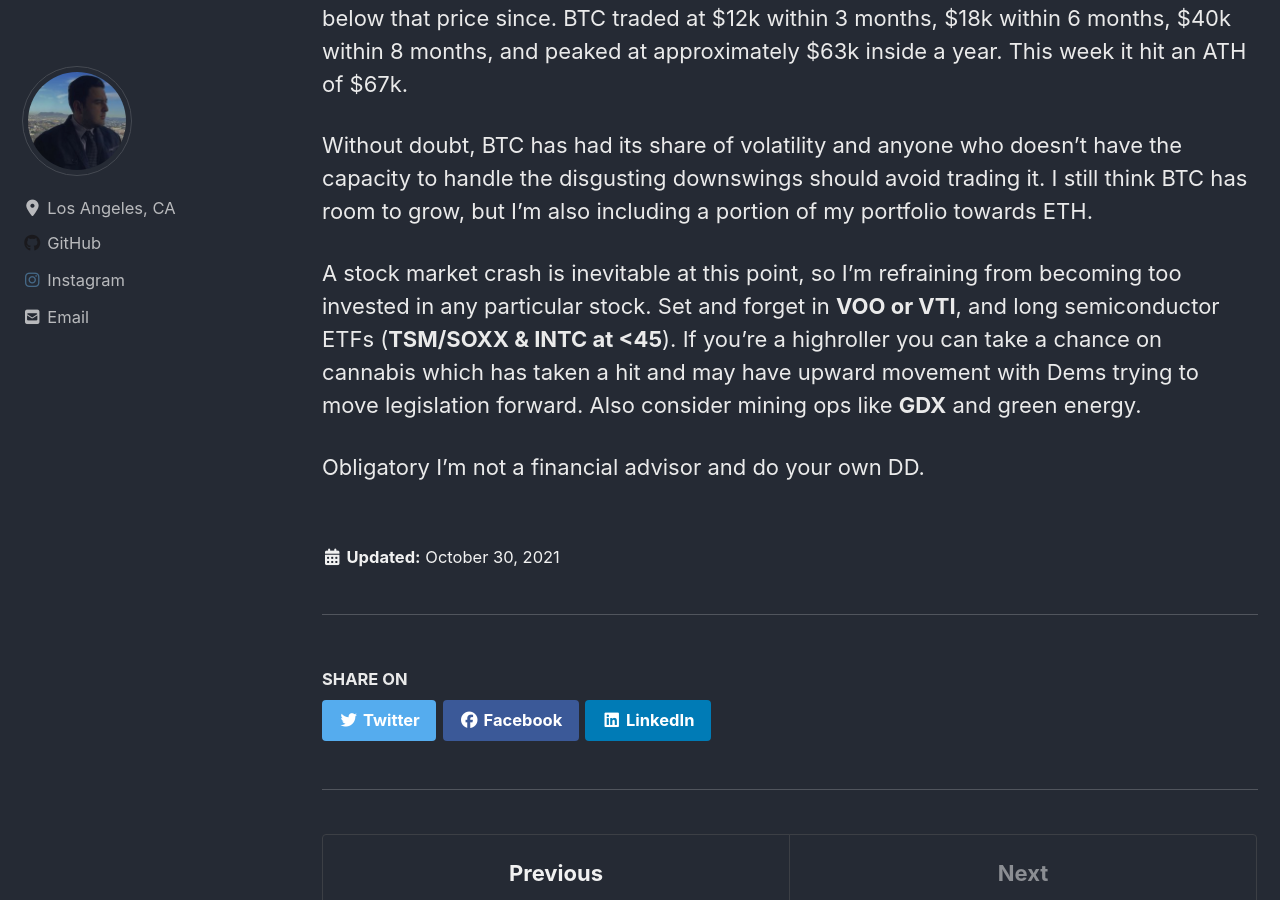
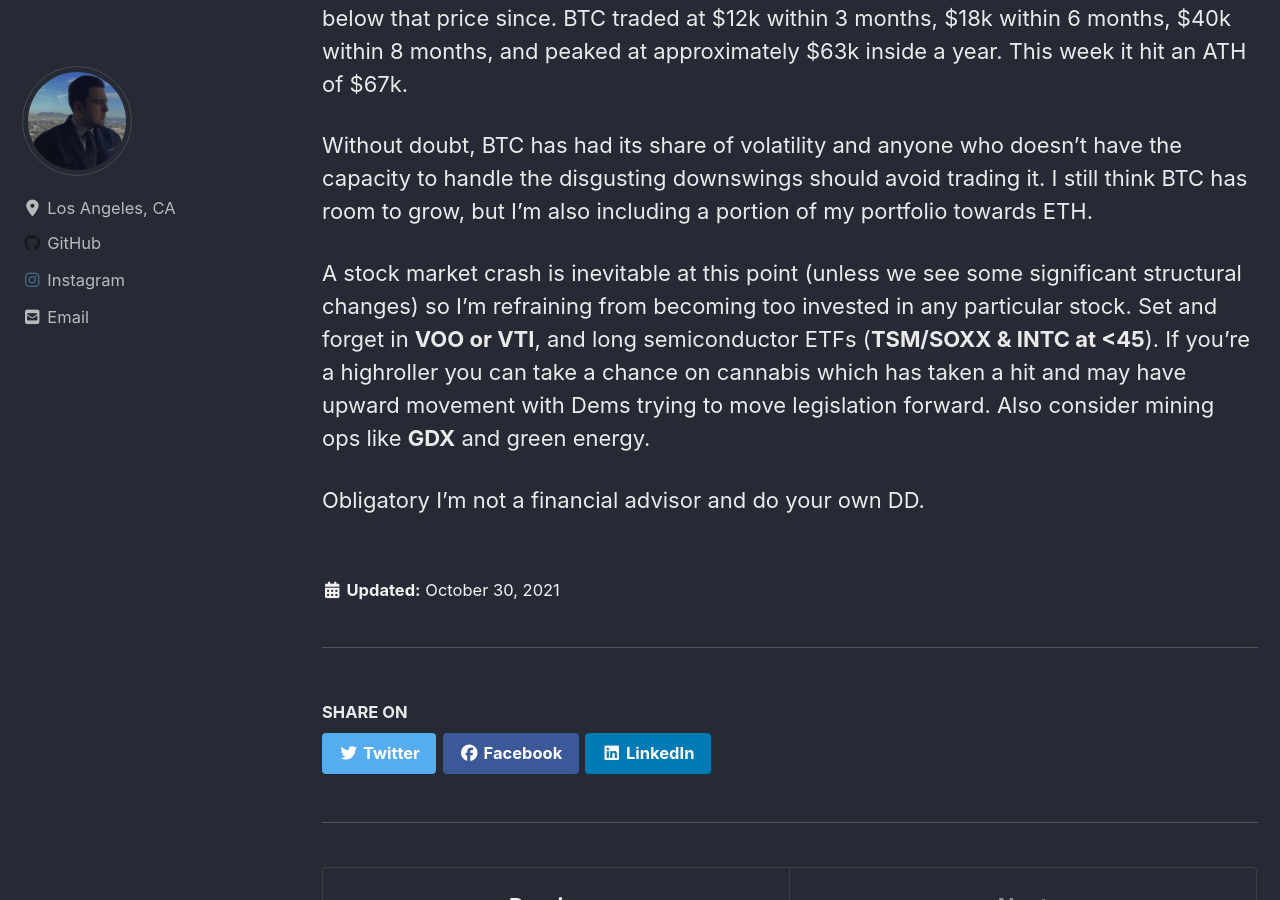
Before and after one commit to LemarAman/Personal-blog, a Jekyll site: the page built from _posts/2021-10-30-market-outlook.md, in a window 1280 px wide and 900 px high, scrolled down 691 px. Built offline with Jekyll 4.4.1, drawn with Linux system fonts in a browser that asks for light colours; cached includes are drawn as plain includes; nearby versions of some CDN libraries.

Commit message:
Update 2021-10-30-market-outlook.md

```diff
--- a/_posts/2021-10-30-market-outlook.md
+++ b/_posts/2021-10-30-market-outlook.md
@@ -12,6 +12,6 @@
 
 Without doubt, BTC has had its share of volatility and anyone who doesn't have the capacity to handle the disgusting downswings should avoid trading it. I still think BTC has room to grow, but I'm also including a portion of my portfolio towards ETH.
 
-A stock market crash is inevitable at this point, so I'm refraining from becoming too invested in any particular stock. Set and forget in **VOO or VTI**, and long semiconductor ETFs (**TSM/SOXX & INTC at <45**). If you're a highroller you can take a chance on cannabis which has taken a hit and may have upward movement with Dems trying to move legislation forward. Also consider mining ops like **GDX** and green energy.
+A stock market crash is inevitable at this point (unless we see some significant structural changes) so I'm refraining from becoming too invested in any particular stock. Set and forget in **VOO or VTI**, and long semiconductor ETFs (**TSM/SOXX & INTC at <45**). If you're a highroller you can take a chance on cannabis which has taken a hit and may have upward movement with Dems trying to move legislation forward. Also consider mining ops like **GDX** and green energy.
 
 Obligatory I'm not a financial advisor and do your own DD.
```
